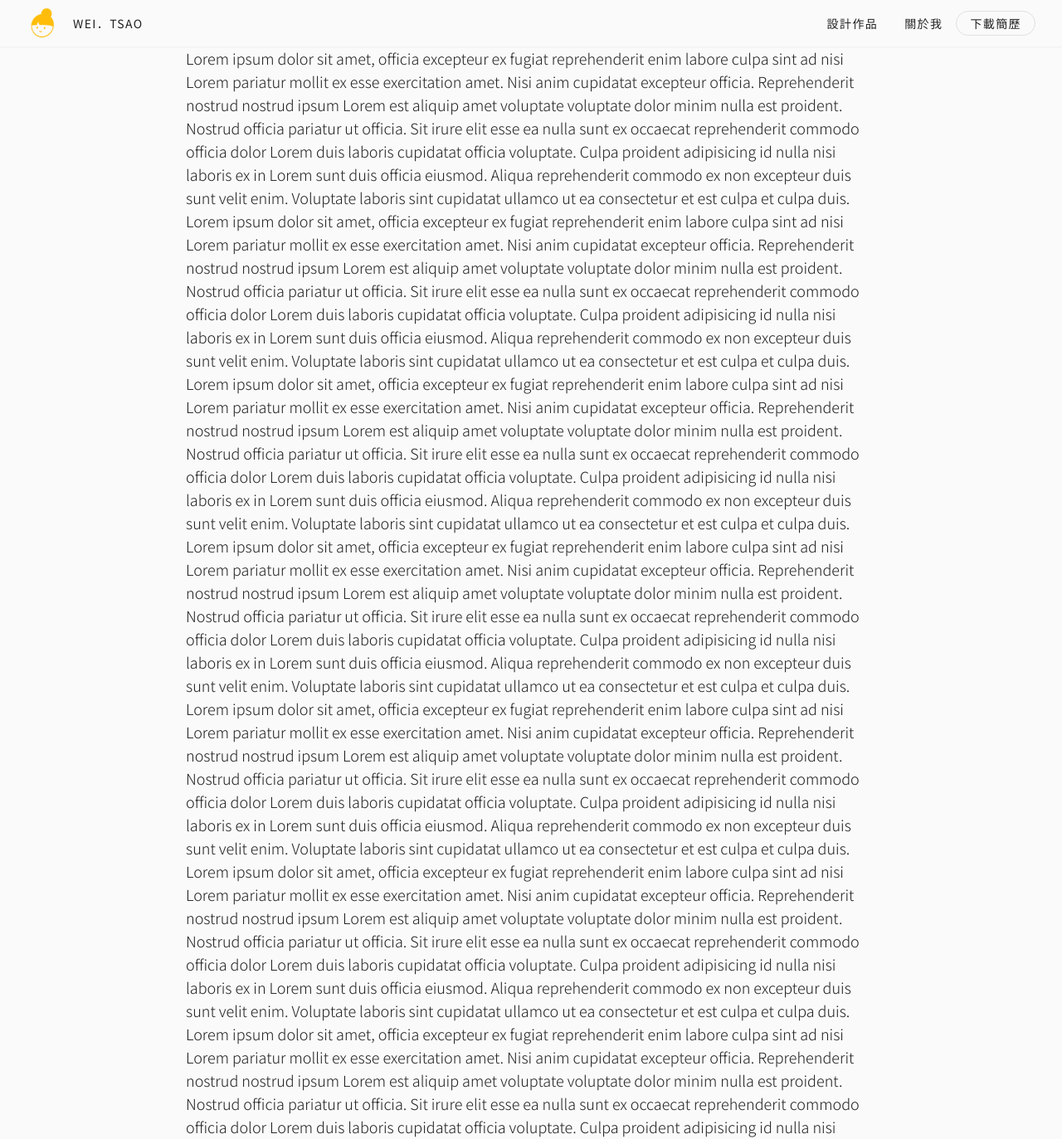
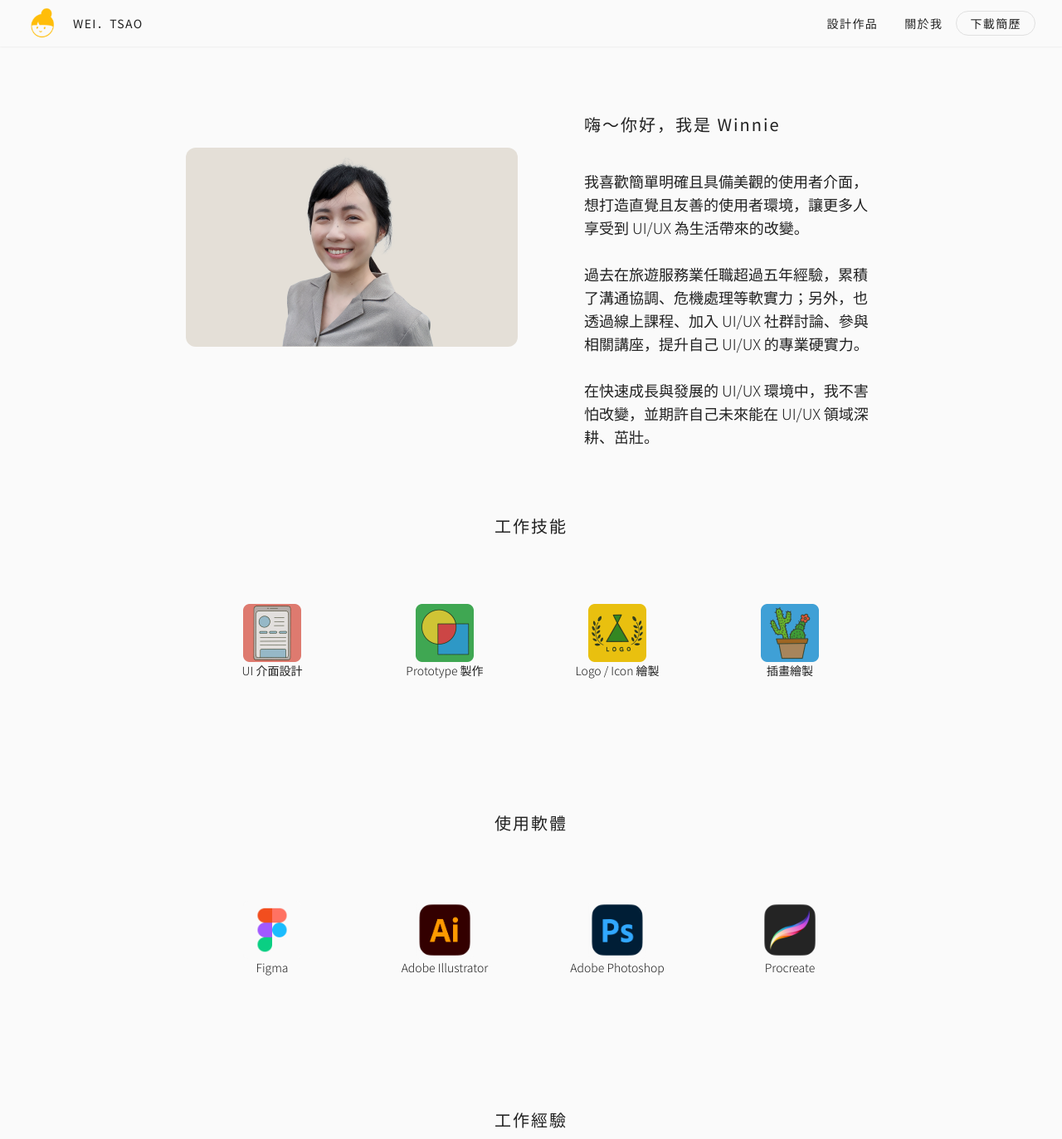
Before and after one commit to weicheng2138/portfolio-weitsao-v2, a Next.js app: page /about in a window 1280 px wide. Shown: the top 1373 px of the page at 83% size. Built offline with nearby package versions, Linux system fonts and the light colour scheme.

Commit message:
feat(about): complete about page, modifying AboutPageIcon and SiteIcon

```diff
--- a/src/components/Icons/AboutPageIcon.tsx
+++ b/src/components/Icons/AboutPageIcon.tsx
@@ -2,9 +2,10 @@ import Image from 'next/image';
 
 type Props = {
   src: string;
+  className?: string;
 };
 
-const AboutPageIcon = ({ src }: Props) => {
+const AboutPageIcon = ({ src, className }: Props) => {
   return (
     <>
       <Image
@@ -13,6 +14,7 @@ const AboutPageIcon = ({ src }: Props) => {
         height={70}
         src={src}
         alt="skill or working experiment icon"
+        className={className}
       />
     </>
   );
--- a/src/pages/about.tsx
+++ b/src/pages/about.tsx
@@ -1,163 +1,156 @@
+import { SiteIcon } from '@/components/Icons';
+import { AboutPageIcon } from '@/components/Icons';
+import Image from 'next/image';
 function About() {
+  const pClass = `mb-20 text-center text-xs sm:text-sm`;
+  const liClass = `list-disc text-sm leading-6 text-secondary03`;
   return (
-    <div>
-      <p>
-        Lorem ipsum dolor sit amet, officia excepteur ex fugiat reprehenderit
-        enim labore culpa sint ad nisi Lorem pariatur mollit ex esse
-        exercitation amet. Nisi anim cupidatat excepteur officia. Reprehenderit
-        nostrud nostrud ipsum Lorem est aliquip amet voluptate voluptate dolor
-        minim nulla est proident. Nostrud officia pariatur ut officia. Sit irure
-        elit esse ea nulla sunt ex occaecat reprehenderit commodo officia dolor
-        Lorem duis laboris cupidatat officia voluptate. Culpa proident
-        adipisicing id nulla nisi laboris ex in Lorem sunt duis officia eiusmod.
-        Aliqua reprehenderit commodo ex non excepteur duis sunt velit enim.
-        Voluptate laboris sint cupidatat ullamco ut ea consectetur et est culpa
-        et culpa duis.
-      </p>
-      <p>
-        Lorem ipsum dolor sit amet, officia excepteur ex fugiat reprehenderit
-        enim labore culpa sint ad nisi Lorem pariatur mollit ex esse
-        exercitation amet. Nisi anim cupidatat excepteur officia. Reprehenderit
-        nostrud nostrud ipsum Lorem est aliquip amet voluptate voluptate dolor
-        minim nulla est proident. Nostrud officia pariatur ut officia. Sit irure
-        elit esse ea nulla sunt ex occaecat reprehenderit commodo officia dolor
-        Lorem duis laboris cupidatat officia voluptate. Culpa proident
-        adipisicing id nulla nisi laboris ex in Lorem sunt duis officia eiusmod.
-        Aliqua reprehenderit commodo ex non excepteur duis sunt velit enim.
-        Voluptate laboris sint cupidatat ullamco ut ea consectetur et est culpa
-        et culpa duis.
-      </p>
-      <p>
-        Lorem ipsum dolor sit amet, officia excepteur ex fugiat reprehenderit
-        enim labore culpa sint ad nisi Lorem pariatur mollit ex esse
-        exercitation amet. Nisi anim cupidatat excepteur officia. Reprehenderit
-        nostrud nostrud ipsum Lorem est aliquip amet voluptate voluptate dolor
-        minim nulla est proident. Nostrud officia pariatur ut officia. Sit irure
-        elit esse ea nulla sunt ex occaecat reprehenderit commodo officia dolor
-        Lorem duis laboris cupidatat officia voluptate. Culpa proident
-        adipisicing id nulla nisi laboris ex in Lorem sunt duis officia eiusmod.
-        Aliqua reprehenderit commodo ex non excepteur duis sunt velit enim.
-        Voluptate laboris sint cupidatat ullamco ut ea consectetur et est culpa
-        et culpa duis.
-      </p>
-      <p>
-        Lorem ipsum dolor sit amet, officia excepteur ex fugiat reprehenderit
-        enim labore culpa sint ad nisi Lorem pariatur mollit ex esse
-        exercitation amet. Nisi anim cupidatat excepteur officia. Reprehenderit
-        nostrud nostrud ipsum Lorem est aliquip amet voluptate voluptate dolor
-        minim nulla est proident. Nostrud officia pariatur ut officia. Sit irure
-        elit esse ea nulla sunt ex occaecat reprehenderit commodo officia dolor
-        Lorem duis laboris cupidatat officia voluptate. Culpa proident
-        adipisicing id nulla nisi laboris ex in Lorem sunt duis officia eiusmod.
-        Aliqua reprehenderit commodo ex non excepteur duis sunt velit enim.
-        Voluptate laboris sint cupidatat ullamco ut ea consectetur et est culpa
-        et culpa duis.
-      </p>
-      <p>
-        Lorem ipsum dolor sit amet, officia excepteur ex fugiat reprehenderit
-        enim labore culpa sint ad nisi Lorem pariatur mollit ex esse
-        exercitation amet. Nisi anim cupidatat excepteur officia. Reprehenderit
-        nostrud nostrud ipsum Lorem est aliquip amet voluptate voluptate dolor
-        minim nulla est proident. Nostrud officia pariatur ut officia. Sit irure
-        elit esse ea nulla sunt ex occaecat reprehenderit commodo officia dolor
-        Lorem duis laboris cupidatat officia voluptate. Culpa proident
-        adipisicing id nulla nisi laboris ex in Lorem sunt duis officia eiusmod.
-        Aliqua reprehenderit commodo ex non excepteur duis sunt velit enim.
-        Voluptate laboris sint cupidatat ullamco ut ea consectetur et est culpa
-        et culpa duis.
-      </p>
-      <p>
-        Lorem ipsum dolor sit amet, officia excepteur ex fugiat reprehenderit
-        enim labore culpa sint ad nisi Lorem pariatur mollit ex esse
-        exercitation amet. Nisi anim cupidatat excepteur officia. Reprehenderit
-        nostrud nostrud ipsum Lorem est aliquip amet voluptate voluptate dolor
-        minim nulla est proident. Nostrud officia pariatur ut officia. Sit irure
-        elit esse ea nulla sunt ex occaecat reprehenderit commodo officia dolor
-        Lorem duis laboris cupidatat officia voluptate. Culpa proident
-        adipisicing id nulla nisi laboris ex in Lorem sunt duis officia eiusmod.
-        Aliqua reprehenderit commodo ex non excepteur duis sunt velit enim.
-        Voluptate laboris sint cupidatat ullamco ut ea consectetur et est culpa
-        et culpa duis.
-      </p>
-      <p>
-        Lorem ipsum dolor sit amet, officia excepteur ex fugiat reprehenderit
-        enim labore culpa sint ad nisi Lorem pariatur mollit ex esse
-        exercitation amet. Nisi anim cupidatat excepteur officia. Reprehenderit
-        nostrud nostrud ipsum Lorem est aliquip amet voluptate voluptate dolor
-        minim nulla est proident. Nostrud officia pariatur ut officia. Sit irure
-        elit esse ea nulla sunt ex occaecat reprehenderit commodo officia dolor
-        Lorem duis laboris cupidatat officia voluptate. Culpa proident
-        adipisicing id nulla nisi laboris ex in Lorem sunt duis officia eiusmod.
-        Aliqua reprehenderit commodo ex non excepteur duis sunt velit enim.
-        Voluptate laboris sint cupidatat ullamco ut ea consectetur et est culpa
-        et culpa duis.
-      </p>
-      <p>
-        Lorem ipsum dolor sit amet, officia excepteur ex fugiat reprehenderit
-        enim labore culpa sint ad nisi Lorem pariatur mollit ex esse
-        exercitation amet. Nisi anim cupidatat excepteur officia. Reprehenderit
-        nostrud nostrud ipsum Lorem est aliquip amet voluptate voluptate dolor
-        minim nulla est proident. Nostrud officia pariatur ut officia. Sit irure
-        elit esse ea nulla sunt ex occaecat reprehenderit commodo officia dolor
-        Lorem duis laboris cupidatat officia voluptate. Culpa proident
-        adipisicing id nulla nisi laboris ex in Lorem sunt duis officia eiusmod.
-        Aliqua reprehenderit commodo ex non excepteur duis sunt velit enim.
-        Voluptate laboris sint cupidatat ullamco ut ea consectetur et est culpa
-        et culpa duis.
-      </p>
-      <p>
-        Lorem ipsum dolor sit amet, officia excepteur ex fugiat reprehenderit
-        enim labore culpa sint ad nisi Lorem pariatur mollit ex esse
-        exercitation amet. Nisi anim cupidatat excepteur officia. Reprehenderit
-        nostrud nostrud ipsum Lorem est aliquip amet voluptate voluptate dolor
-        minim nulla est proident. Nostrud officia pariatur ut officia. Sit irure
-        elit esse ea nulla sunt ex occaecat reprehenderit commodo officia dolor
-        Lorem duis laboris cupidatat officia voluptate. Culpa proident
-        adipisicing id nulla nisi laboris ex in Lorem sunt duis officia eiusmod.
-        Aliqua reprehenderit commodo ex non excepteur duis sunt velit enim.
-        Voluptate laboris sint cupidatat ullamco ut ea consectetur et est culpa
-        et culpa duis.
-      </p>
-      <p>
-        Lorem ipsum dolor sit amet, officia excepteur ex fugiat reprehenderit
-        enim labore culpa sint ad nisi Lorem pariatur mollit ex esse
-        exercitation amet. Nisi anim cupidatat excepteur officia. Reprehenderit
-        nostrud nostrud ipsum Lorem est aliquip amet voluptate voluptate dolor
-        minim nulla est proident. Nostrud officia pariatur ut officia. Sit irure
-        elit esse ea nulla sunt ex occaecat reprehenderit commodo officia dolor
-        Lorem duis laboris cupidatat officia voluptate. Culpa proident
-        adipisicing id nulla nisi laboris ex in Lorem sunt duis officia eiusmod.
-        Aliqua reprehenderit commodo ex non excepteur duis sunt velit enim.
-        Voluptate laboris sint cupidatat ullamco ut ea consectetur et est culpa
-        et culpa duis.
-      </p>
-      <p>
-        Lorem ipsum dolor sit amet, officia excepteur ex fugiat reprehenderit
-        enim labore culpa sint ad nisi Lorem pariatur mollit ex esse
-        exercitation amet. Nisi anim cupidatat excepteur officia. Reprehenderit
-        nostrud nostrud ipsum Lorem est aliquip amet voluptate voluptate dolor
-        minim nulla est proident. Nostrud officia pariatur ut officia. Sit irure
-        elit esse ea nulla sunt ex occaecat reprehenderit commodo officia dolor
-        Lorem duis laboris cupidatat officia voluptate. Culpa proident
-        adipisicing id nulla nisi laboris ex in Lorem sunt duis officia eiusmod.
-        Aliqua reprehenderit commodo ex non excepteur duis sunt velit enim.
-        Voluptate laboris sint cupidatat ullamco ut ea consectetur et est culpa
-        et culpa duis.
-      </p>
-      <p>
-        Lorem ipsum dolor sit amet, officia excepteur ex fugiat reprehenderit
-        enim labore culpa sint ad nisi Lorem pariatur mollit ex esse
-        exercitation amet. Nisi anim cupidatat excepteur officia. Reprehenderit
-        nostrud nostrud ipsum Lorem est aliquip amet voluptate voluptate dolor
-        minim nulla est proident. Nostrud officia pariatur ut officia. Sit irure
-        elit esse ea nulla sunt ex occaecat reprehenderit commodo officia dolor
-        Lorem duis laboris cupidatat officia voluptate. Culpa proident
-        adipisicing id nulla nisi laboris ex in Lorem sunt duis officia eiusmod.
-        Aliqua reprehenderit commodo ex non excepteur duis sunt velit enim.
-        Voluptate laboris sint cupidatat ullamco ut ea consectetur et est culpa
-        et culpa duis.
-      </p>
-    </div>
+    <main>
+      <section className="flex flex-col items-center justify-center lg:flex-row">
+        <Image
+          src="/winnie-tsao.png"
+          alt="winnie tsao personal picture"
+          width={400}
+          height={240}
+          className="mt-20 rounded-xl object-cover
+            lg:mr-20 lg:mt-0"
+        />
+        <div className="pt-20">
+          <h2 className="mb-10">嗨～你好，我是 Winnie</h2>
+          <p>
+            我喜歡簡單明確且具備美觀的使用者介面，想打造直覺且友善的使用者環境，讓更多人享受到
+            UI/UX 為生活帶來的改變。
+            <br />
+            <br />
+            過去在旅遊服務業任職超過五年經驗，累積了溝通協調、危機處理等軟實力；另外，也透過線上課程、加入
+            UI/UX 社群討論、參與相關講座，提升自己 UI/UX 的專業硬實力。
+            <br />
+            <br />
+            在快速成長與發展的 UI/UX 環境中，我不害怕改變，並期許自己未來能在
+            UI/UX 領域深耕、茁壯。
+          </p>
+        </div>
+      </section>
+
+      <h2 className="mb-20 mt-20 text-center">工作技能</h2>
+
+      <section className="mb-20 grid grid-cols-2 sm:flex sm:flex-row sm:justify-evenly">
+        <div className="flex flex-1 flex-col items-center">
+          <AboutPageIcon src="/images/about-ui-design.png" />
+          <p className={pClass}>UI 介面設計</p>
+        </div>
+        <div className="flex flex-1 flex-col items-center">
+          <AboutPageIcon src="/images/about-prototype.png" />
+          <p className={pClass}>Prototype 製作</p>
+        </div>
+        <div className="flex flex-1 flex-col items-center">
+          <AboutPageIcon src="/images/about-logo-icon.png" />
+          <p className={pClass}>Logo / Icon 繪製</p>
+        </div>
+        <div className="flex flex-1 flex-col items-center">
+          <AboutPageIcon src="/images/about-drawing.png" />
+          <p className={pClass}>插畫繪製</p>
+        </div>
+      </section>
+
+      <h2 className="mb-20 text-center">使用軟體</h2>
+
+      <section className="mb-20 grid grid-cols-2 sm:flex sm:flex-row sm:justify-evenly">
+        <div className="flex flex-1 flex-col items-center">
+          <AboutPageIcon src="/images/about-figma.png" />
+          <p className={pClass}>Figma</p>
+        </div>
+        <div className="flex flex-1 flex-col items-center">
+          <AboutPageIcon src="/images/about-illustrator.png" />
+          <p className={pClass}>Adobe Illustrator</p>
+        </div>
+        <div className="flex flex-1 flex-col items-center">
+          <AboutPageIcon src="/images/about-photoshop.png" />
+          <p className={pClass}>Adobe Photoshop</p>
+        </div>
+        <div className="flex flex-1 flex-col items-center">
+          <AboutPageIcon src="/images/about-procreate.png" />
+          <p className={pClass}>Procreate</p>
+        </div>
+      </section>
+
+      <h2 className="mb-20 text-center">工作經驗</h2>
+
+      <section className="mb-20 flex flex-col sm:justify-center">
+        <div className="mb-20 grid grid-cols-3 lg:grid-rows-1">
+          <SiteIcon className="row-span-2 h-[70px] w-[70px] self-center justify-self-center" />
+          <div className="col-span-2 flex flex-col justify-center lg:col-span-1">
+            <h1 className="mb-3 text-xl">接案設計師</h1>
+            <span className="mb-1 font-sans text-sm text-secondary04">
+              自由接案&nbsp;&nbsp;2020.Dec ~ 2021.Now
+            </span>
+          </div>
+          <ul className="col-span-2 pl-4 lg:col-span-1">
+            <li className={liClass}>名片設計</li>
+            <li className={liClass}>Logo 設計</li>
+            <li className={liClass}>手冊設計</li>
+          </ul>
+        </div>
+        <div className="mb-20 grid grid-cols-3 lg:grid-rows-1">
+          <AboutPageIcon
+            src="/images/about-lion.png"
+            className="row-span-2 self-center justify-self-center"
+          />
+          <div className="col-span-2 flex flex-col justify-center lg:col-span-1">
+            <h1 className="mb-3 text-xl">國際訂房 OP 專員</h1>
+            <span className="mb-1 font-sans text-sm text-secondary04">
+              雄獅旅行社&nbsp;&nbsp;2016.Sep ~ 2020.Dec
+            </span>
+          </div>
+          <ul className="col-span-2 pl-4 lg:col-span-1">
+            <li className={liClass}>
+              處理國際訂房相關事務，具備危機處理能力。
+            </li>
+            <li className={liClass}>
+              與業務、供應商多方合作，具備溝通協調能力。
+            </li>
+            <li className={liClass}>曾經參與優化國際訂房相關 SOP 流程制訂。</li>
+          </ul>
+        </div>
+        <div className="mb-20 grid grid-cols-3 lg:grid-rows-1">
+          <AboutPageIcon
+            src="/images/about-lion.png"
+            className="row-span-2 self-center justify-self-center"
+          />
+          <div className="col-span-2 flex flex-col justify-center lg:col-span-1">
+            <h1 className="mb-3 text-xl">門市業務專員</h1>
+            <span className="mb-1 font-sans text-sm text-secondary04">
+              雄獅旅行社&nbsp;&nbsp;2014.Mar ~ 2016.Sep
+            </span>
+          </div>
+          <ul className="col-span-2 pl-4 lg:col-span-1">
+            <li className={liClass}>具備產品銷售技能。</li>
+            <li className={liClass}>協助旅客辦理各項國內外旅遊事宜。</li>
+            <li className={liClass}>曾為門市業績最佳業務。</li>
+          </ul>
+        </div>
+
+        <h2 className="mb-20 text-center">學歷</h2>
+
+        <div className="mb-20 grid grid-cols-3 lg:grid-rows-1">
+          <AboutPageIcon
+            src="/images/about-ncue.png"
+            className="row-span-2 self-center justify-self-center"
+          />
+          <div className="col-span-2 flex flex-col justify-center lg:col-span-1">
+            <h1 className="mb-3 text-xl">國立彰化師範大學</h1>
+            <span className="mb-1 font-sans text-sm text-secondary04">
+              國文學系&nbsp;&nbsp;2009.Sep ~ 2013.Jun
+            </span>
+          </div>
+          <ul className="col-span-2 pl-4 lg:col-span-1">
+            <li className={liClass}>
+              主修中國文學，同時修習教育學程，一併取得合格教師資格
+            </li>
+          </ul>
+        </div>
+      </section>
+    </main>
   );
 }
 export default About;
```
Also changed, not shown: src/components/Icons/SiteIcon.tsx (+15 -2 lines).
